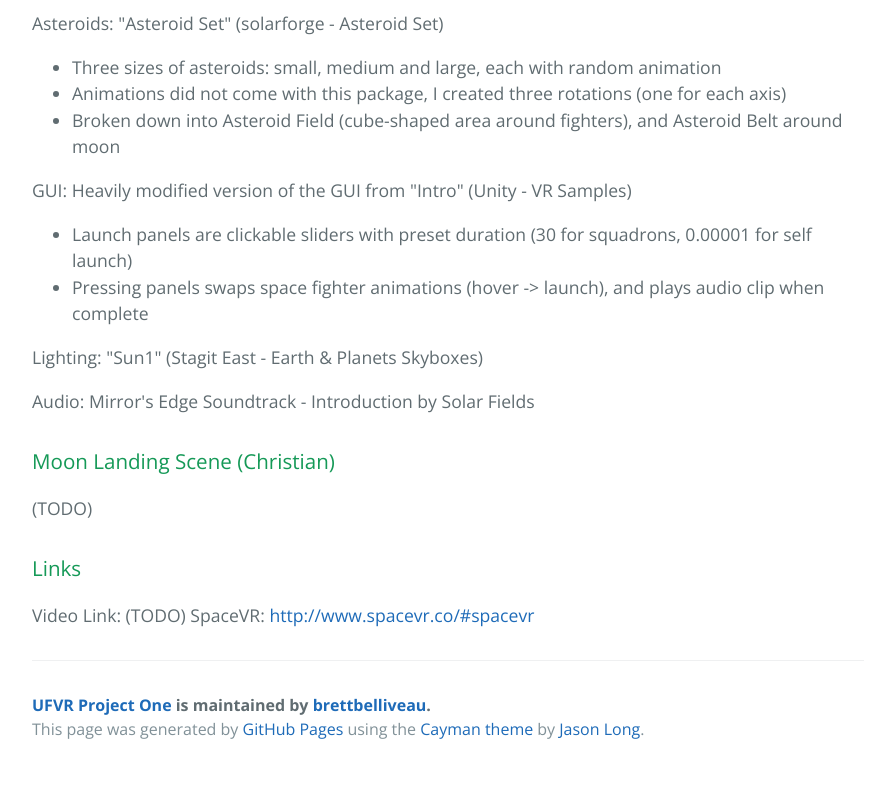
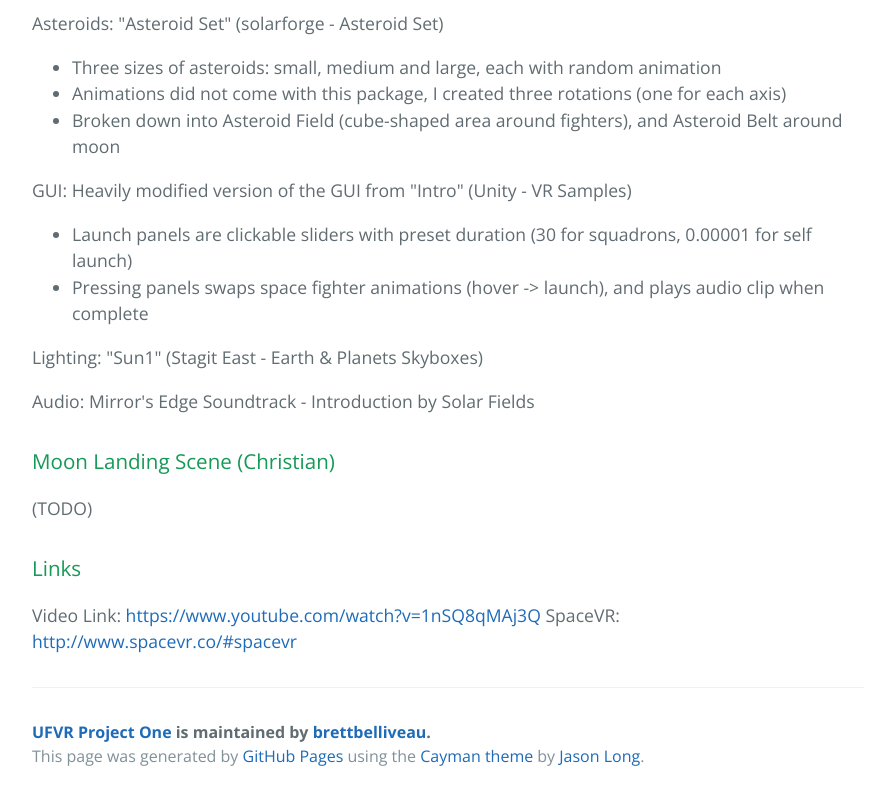
Before and after one commit to brettbelliveau/MoonExplorationVR, a plain HTML site: page index.html in a window 1280 px wide. Shown: the part 1316-2116 px from the top of the page, without its empty margins (192-1087 px from the left). Before the commit the page ends 2089 px from the top, so only its background shows below. Drawn offline with nearby package versions, Linux system fonts and the light colour scheme.

```diff
--- a/index.html
+++ b/index.html
@@ -77,7 +77,7 @@
 <h3>
 <a id="links" class="anchor" href="#links" aria-hidden="true"><span aria-hidden="true" class="octicon octicon-link"></span></a>Links</h3>
 
-<p>Video Link: (TODO)
+<p>Video Link: <a href="https://www.youtube.com/watch?v=1nSQ8qMAj3Q">https://www.youtube.com/watch?v=1nSQ8qMAj3Q</a>
 SpaceVR: <a href="http://www.spacevr.co/#spacevr">http://www.spacevr.co/#spacevr</a></p>
 
       <footer class="site-footer">
```
Also changed, not shown: params.json (+1 -1 lines).
